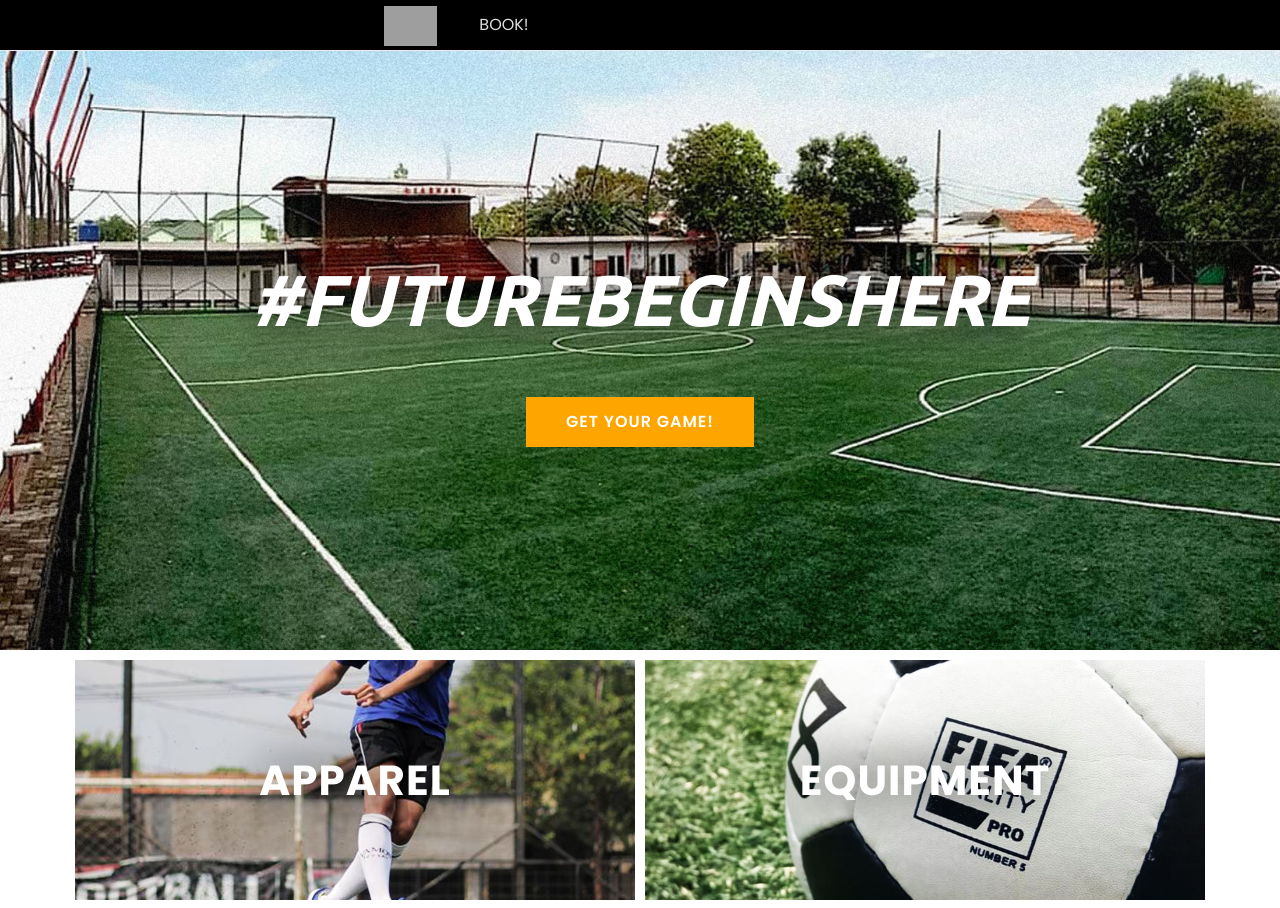
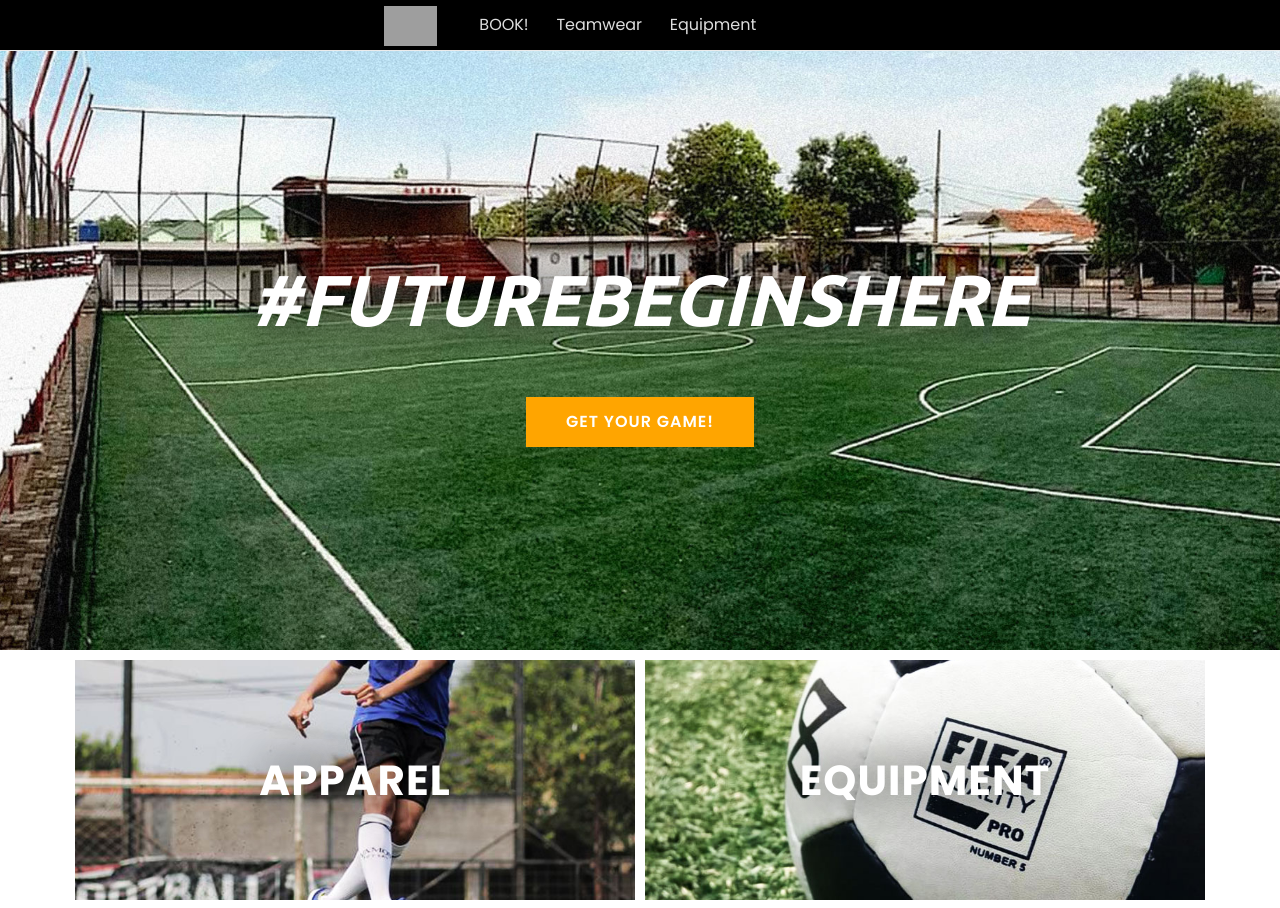
Before and after one commit to kemtol/sabnanifootball, a Jekyll site: the page built from index.html, in a window 1280 px wide. Shown: the top 908 px of the page. Built offline with Jekyll 4.4.1, drawn with Linux system fonts in a browser that asks for light colours; nearby versions of some CDN libraries; grey boxes are pictures that could not be loaded.

Commit message:
Update header.html

```diff
--- a/_includes/header.html
+++ b/_includes/header.html
@@ -43,10 +43,10 @@
                             </li>
                             <li><a href="/buat-baju-futsal-bola-custom.html">Teamwear</a></li>
                             <li><a href="/product/equipment/">Equipment</a></li>-->
-                                {% for me in site.data.menu %}
+                                {% for topmenu in site.nav %}
                                   <li>
-                                    <a href="{{ me.permalink }}">
-                                      {{ me.name }}
+                                    <a href="{{ topmenu.permalink }}">
+                                      {{ topmenu.title }}
                                     </a>
                                   </li>
                                 {% endfor %}
```
